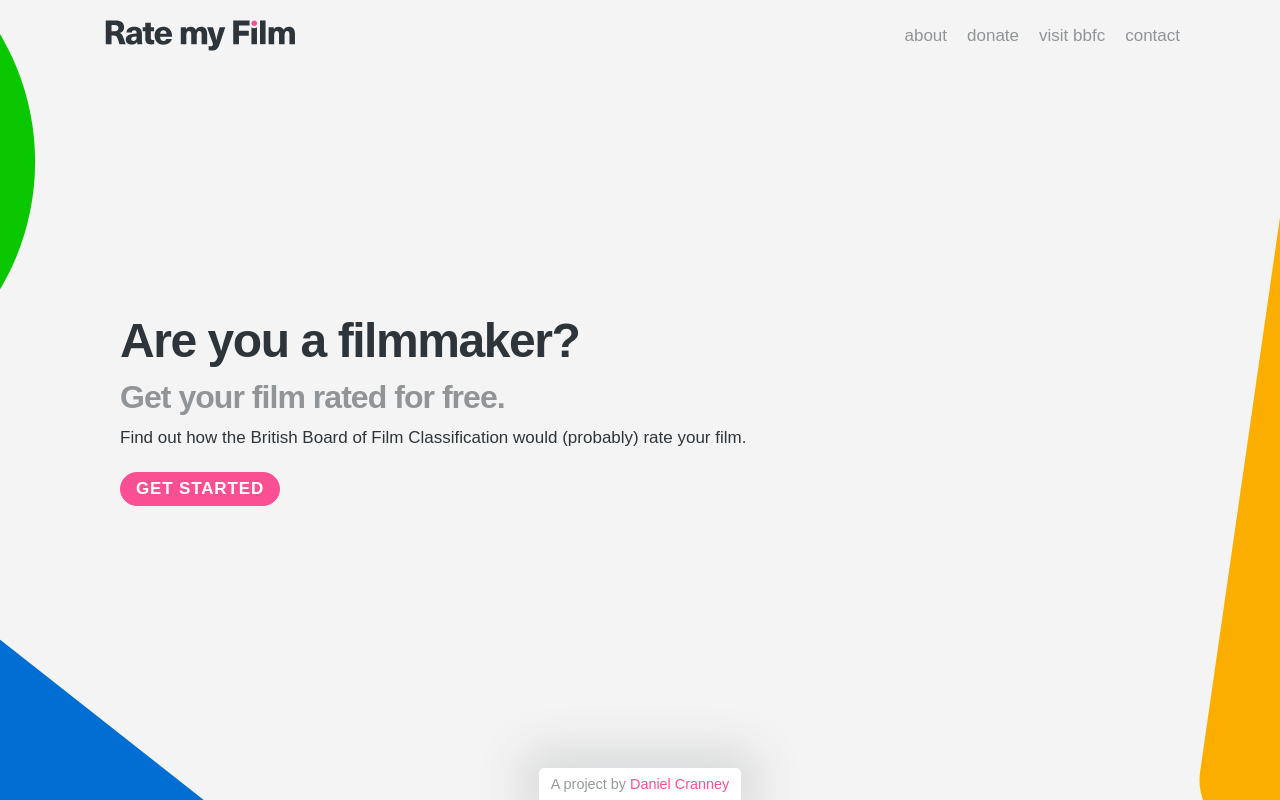
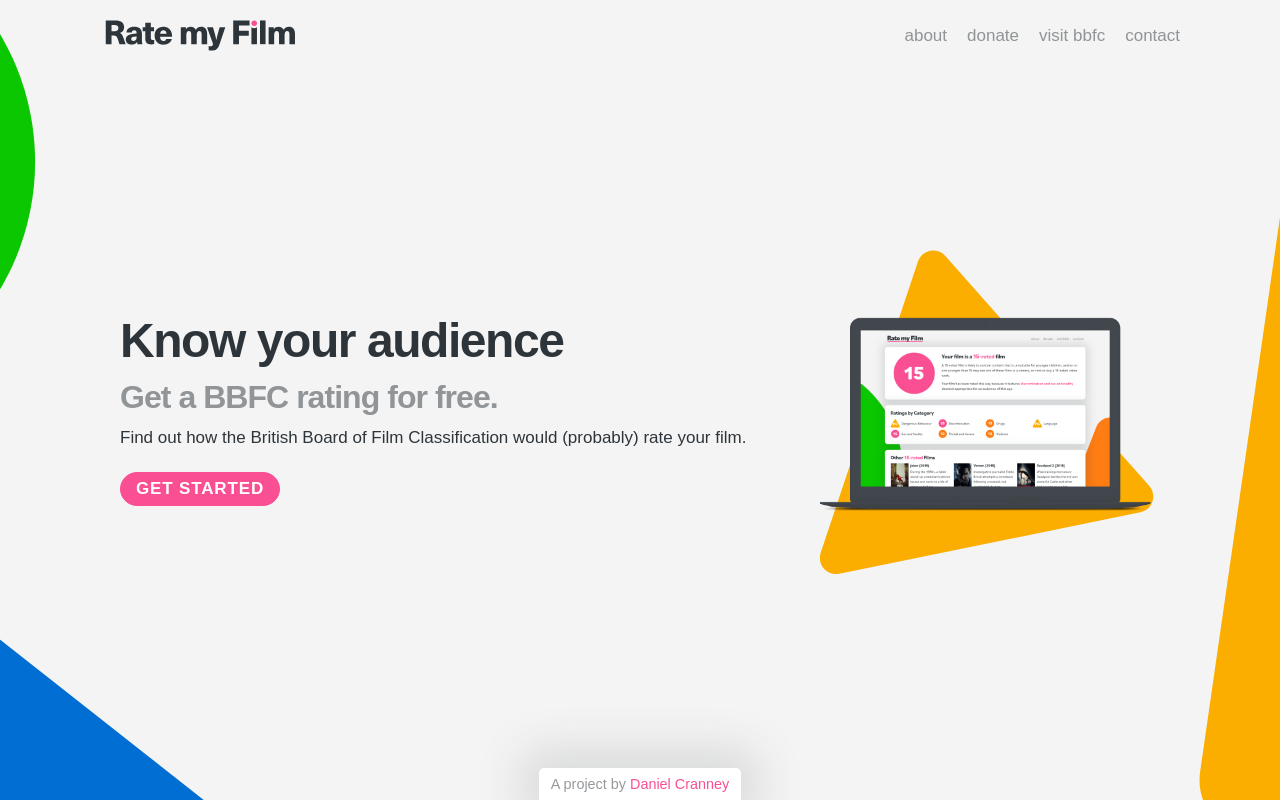
Before and after one commit to danielcranney/rate-my-film, a React (Create React App) app: page / in a window 1280 px wide. Built offline with nearby package versions, Linux system fonts and the light colour scheme; a web font is replaced by a local one.

Commit message:
Minor updates for deployment.

```diff
--- a/public/index.html
+++ b/public/index.html
@@ -22,7 +22,7 @@
       work correctly both with client-side routing and a non-root public URL.
       Learn how to configure a non-root public URL by running `npm run build`.
     -->
-	<title>Film Age Rating App</title>
+	<title>Rate my Film | Get a BBFC rating for free</title>
 </head>
 
 <body>
--- a/src/App.js
+++ b/src/App.js
@@ -53,8 +53,8 @@ const App = () => {
       <main className="main-wrapper">
 
         <div className="column landing-left">
-          <animated.h1 style={noDelay}>Are you a filmmaker?</animated.h1>
-          <animated.h2 style={shortDelay} >Get your film rated for free.</animated.h2>
+          <animated.h1 style={noDelay}>Know your audience</animated.h1>
+          <animated.h2 style={shortDelay} >Get a BBFC rating for free.</animated.h2>
           <animated.p style={mediumDelay}>Find out how the British Board of Film Classification would (probably) rate your film.</animated.p>
           <animated.button
             onClick={() =>
--- a/src/styles.css
+++ b/src/styles.css
@@ -748,6 +748,11 @@ TABLETS (LANDSCAPE) OVER 768px
     padding: 0px 0px;
   }
 
+  .landing-right {
+    width: 50%;
+    display: flex;
+}
+
   /*
   QUESTIONS & ANSWERS SECTION
   */
```
